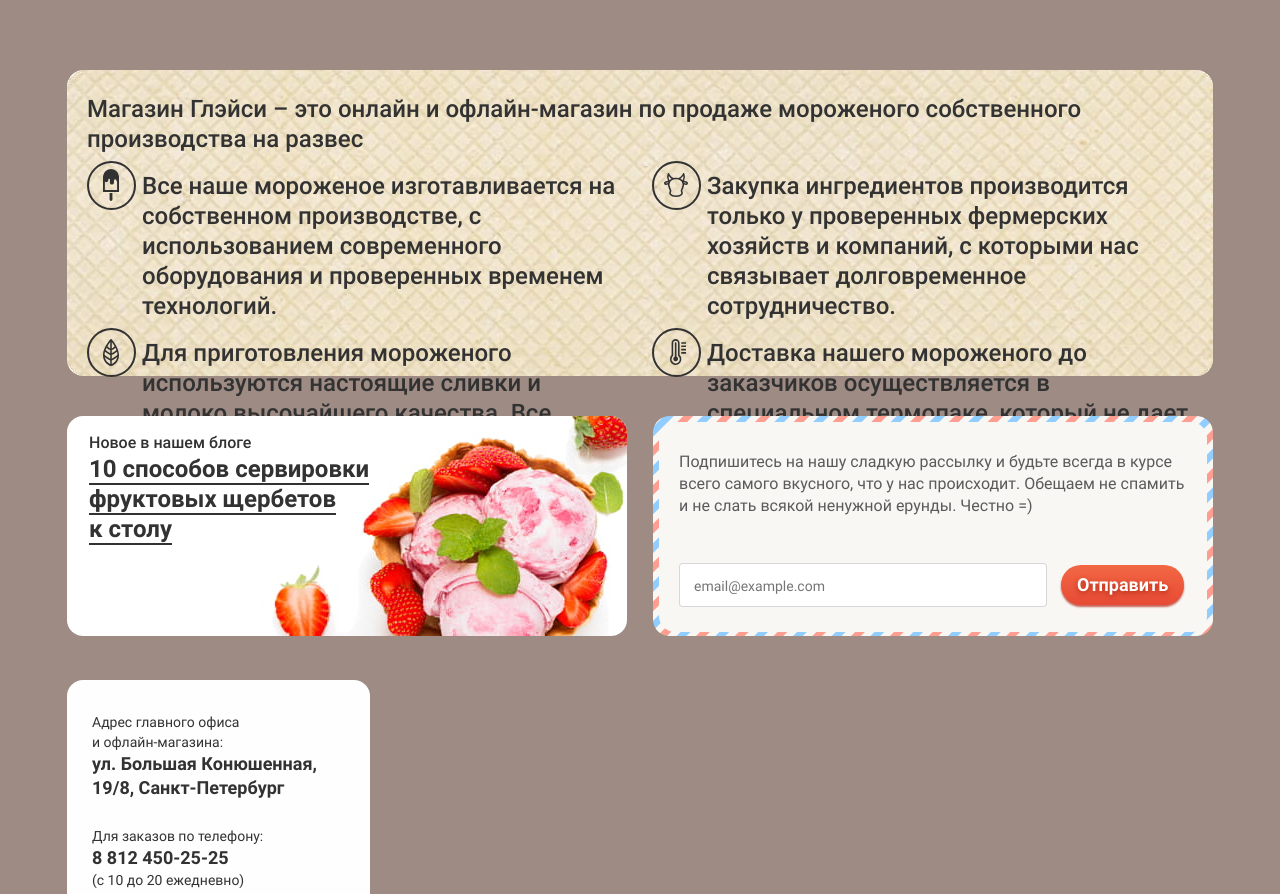
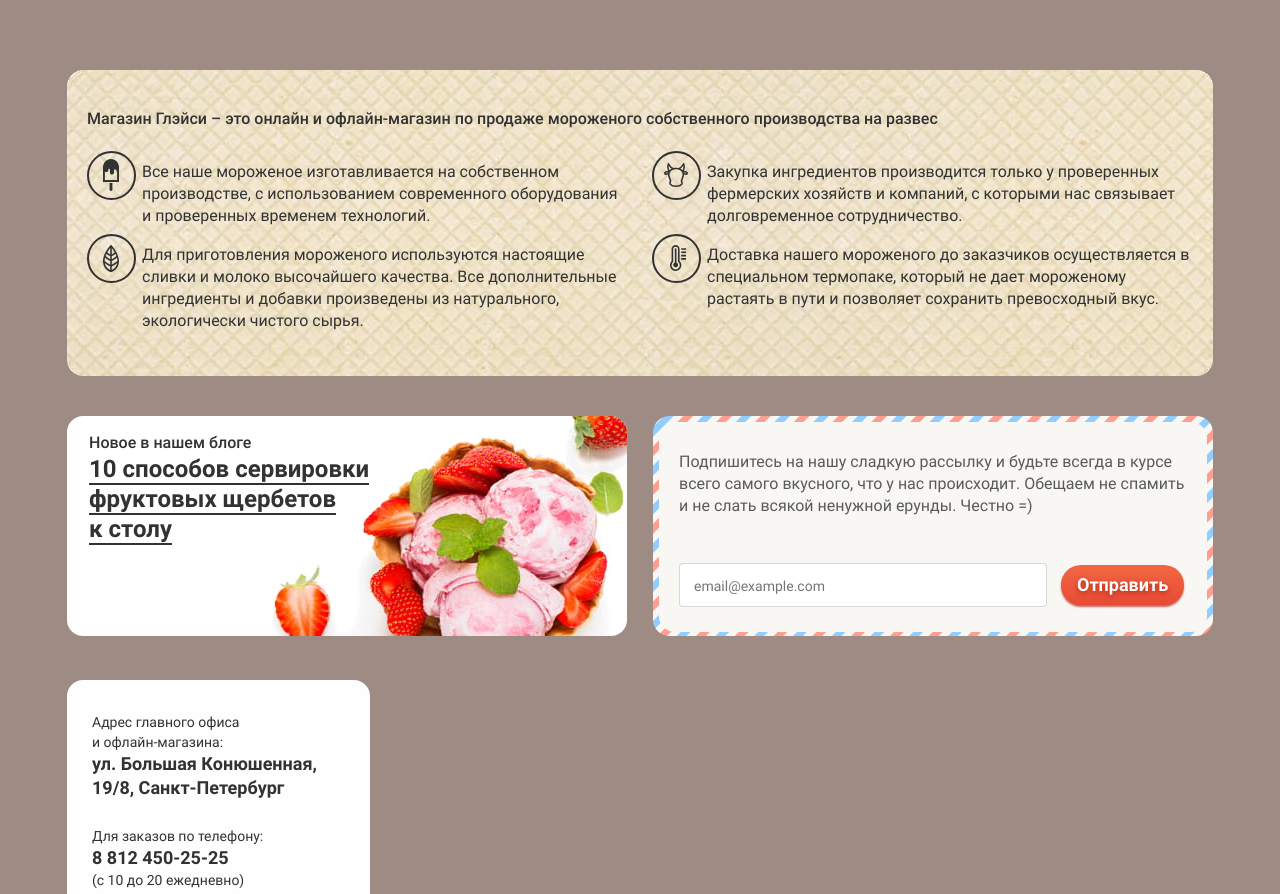
Before and after one commit to nanawebdev/444611-gllacy-30, a plain HTML site: page index.html in a window 1280 px wide. Shown: the part 1144-2038 px from the top of the page. Drawn offline with Linux system fonts and the light colour scheme.

Commit message:
fixed selector from advanages

```diff
--- a/css/style.css
+++ b/css/style.css
@@ -434,7 +434,7 @@ button {
 .advantages-column-wrapper {
   display: flex;
 }
-.advantages p {
+.advantages-text {
   margin: 0;
 
   font-weight: 500;
```
